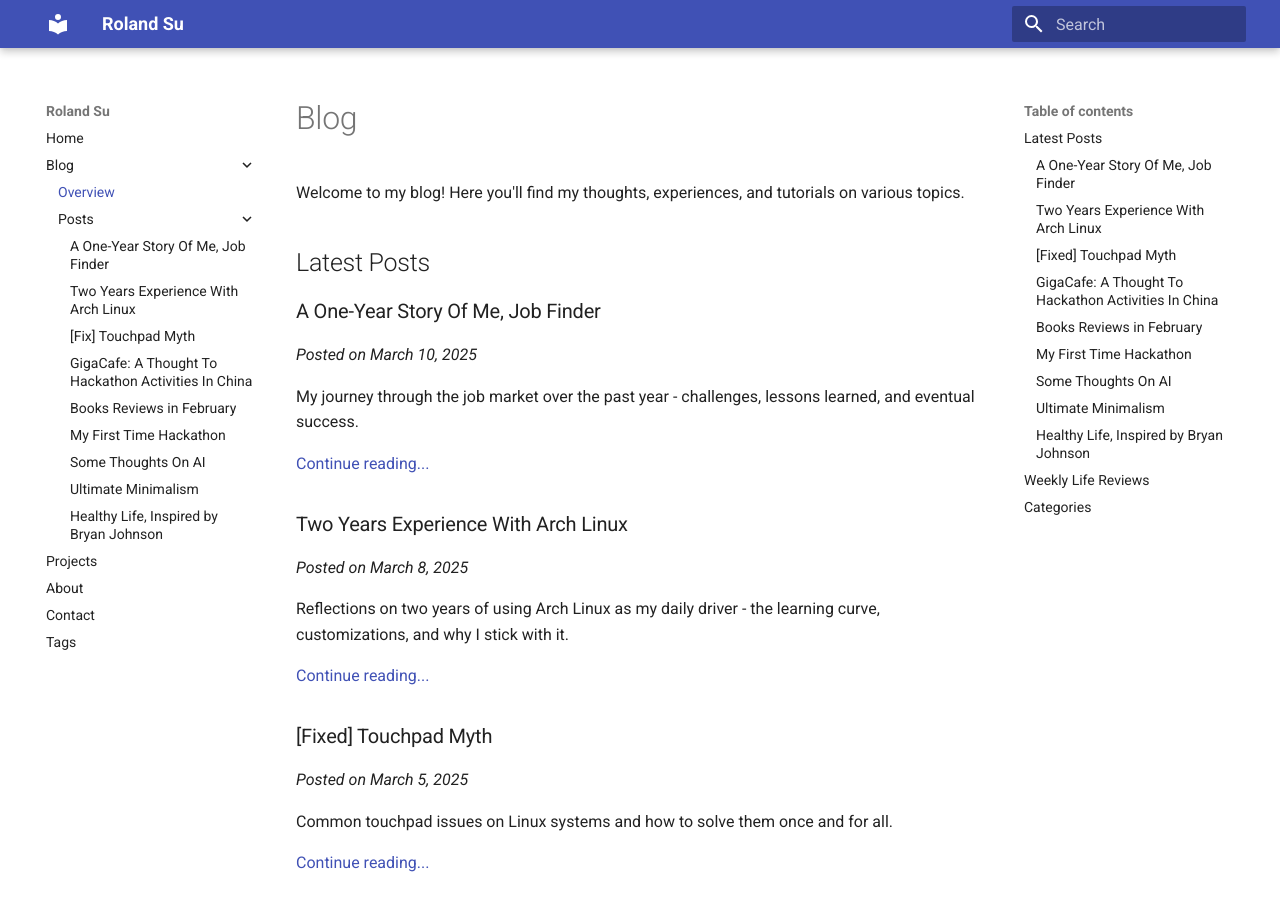
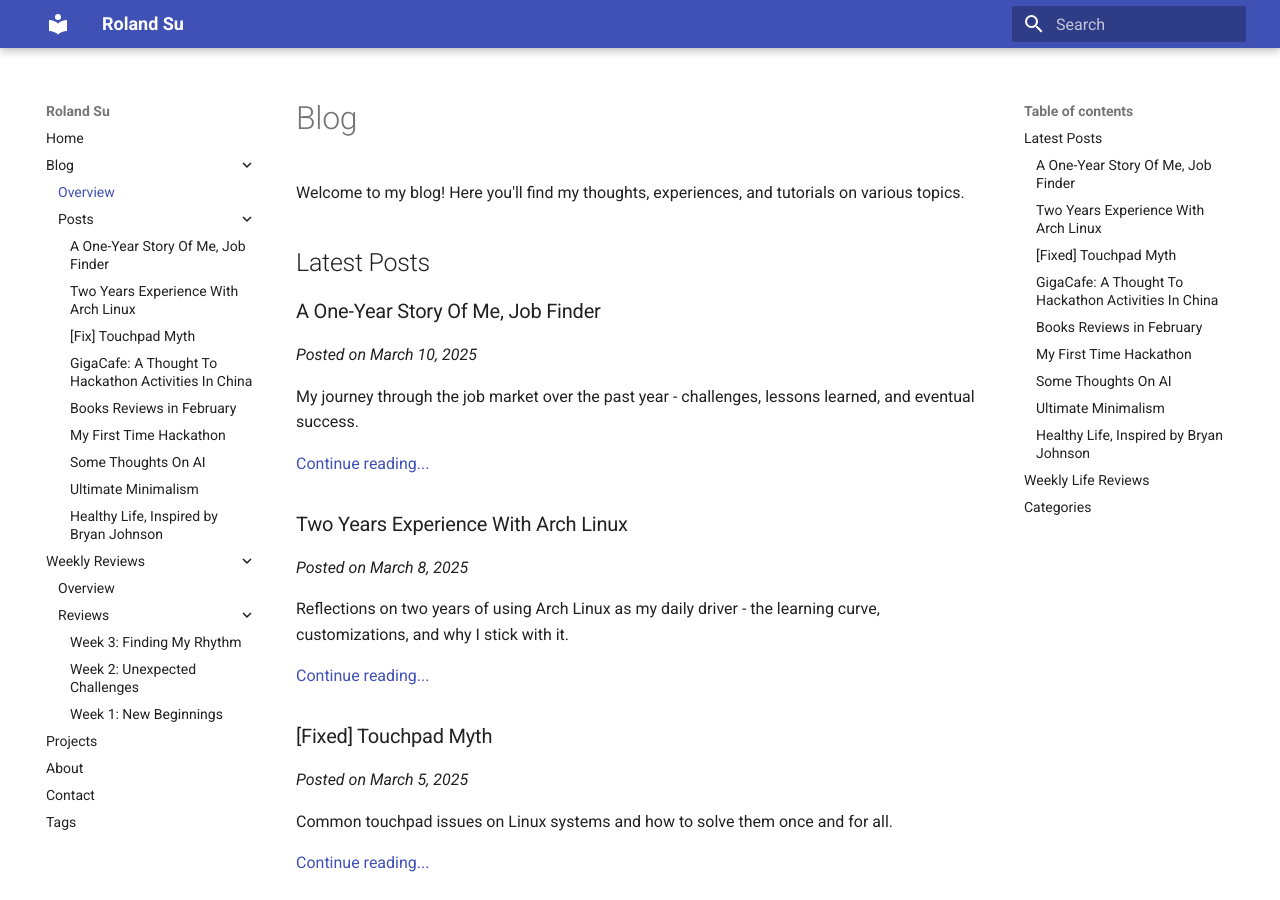
Before and after one commit to liweisu0/blog, an MkDocs documentation site: the page built from docs/blog.md, in a window 1280 px wide and 900 px high. Built offline with MkDocs 1.6.1 and Material for MkDocs 9.7.7, drawn with Linux system fonts in a browser that asks for light colours.

```diff
--- a/docs/blog.md
+++ b/docs/blog.md
@@ -9,63 +9,63 @@ Welcome to my blog! Here you'll find my thoughts, experiences, and tutorials on
 
 My journey through the job market over the past year - challenges, lessons learned, and eventual success.
 
-[Continue reading...](../blog/job-search-journey.md)
+[Continue reading...](/blog/job-search-journey.md)
 
 ### Two Years Experience With Arch Linux
 *Posted on March 8, 2025*
 
 Reflections on two years of using Arch Linux as my daily driver - the learning curve, customizations, and why I stick with it.
 
-[Continue reading...](../blog/arch-linux-experience.md)
+[Continue reading...](/blog/arch-linux-experience.md)
 
 ### [Fixed] Touchpad Myth
 *Posted on March 5, 2025*
 
 Common touchpad issues on Linux systems and how to solve them once and for all.
 
-[Continue reading...](../blog/touchpad-fix.md)
+[Continue reading...](/blog/touchpad-fix.md)
 
 ### GigaCafe: A Thought To Hackathon Activities In China
 *Posted on February 28, 2025*
 
 Exploring the hackathon culture in China through the lens of GigaCafe events - trends, opportunities, and future directions.
 
-[Continue reading...](../blog/gigacafe-hackathons.md)
+[Continue reading...](/blog/gigacafe-hackathons.md)
 
 ### Books Reviews in February
 *Posted on February 27, 2025*
 
 My thoughts on the books I read this month - highlights, recommendations, and key takeaways.
 
-[Continue reading...](../blog/february-book-reviews.md)
+[Continue reading...](/blog/february-book-reviews.md)
 
 ### My First Time Hackathon
 *Posted on Feb 25, 2025*
 
 Excited to share my experience at my first hackathon! It was an incredible journey of learning, collaboration, and pushing boundaries...
 
-[Continue reading...](../blog/my-first-hackathon.md)
+[Continue reading...](/blog/my-first-hackathon.md)
 
 ### Some Thoughts On AI
 *Posted on February 20, 2025*
 
 Reflections on the current state of AI, its impact on society, and where we might be heading.
 
-[Continue reading...](../blog/thoughts-on-ai.md)
+[Continue reading...](/blog/thoughts-on-ai.md)
 
 ### Ultimate Minimalism
 *Posted on February 10, 2025*
 
 My journey toward minimalism - philosophy, practical applications, and how it changed my perspective on possessions.
 
-[Continue reading...](../blog/ultimate-minimalism.md)
+[Continue reading...](/blog/ultimate-minimalism.md)
 
 ### Healthy Life, Inspired by Bryan Johnson
 *Posted on February 1, 2025*
 
 How Bryan Johnson's approach to longevity and health optimization has influenced my own health journey.
 
-[Continue reading...](../blog/healthy-life-bryan-johnson.md)
+[Continue reading...](/blog/healthy-life-bryan-johnson.md)
 
 ## Weekly Life Reviews
 
--- a/mkdocs.yml
+++ b/mkdocs.yml
@@ -49,6 +49,12 @@ nav:
       - 'Some Thoughts On AI': blog/thoughts-on-ai.md
       - 'Ultimate Minimalism': blog/ultimate-minimalism.md
       - 'Healthy Life, Inspired by Bryan Johnson': blog/healthy-life-bryan-johnson.md
+  - Weekly Reviews:
+    - Overview: weekly-reviews.md
+    - Reviews:
+      - 'Week 3: Finding My Rhythm': weekly-reviews/week-3.md
+      - 'Week 2: Unexpected Challenges': weekly-reviews/week-2.md
+      - 'Week 1: New Beginnings': weekly-reviews/week-1.md
   - Projects: projects.md
   - About: about.md
   - Contact: contact.md
```
Also changed, not shown: docs/weekly-reviews.md (+3 -3 lines), docs/blog/arch-linux-experience.md (renamed from blog/arch-linux-experience.md), docs/blog/february-book-reviews.md (renamed from blog/february-book-reviews.md), docs/blog/gigacafe-hackathons.md (renamed from blog/gigacafe-hackathons.md), docs/blog/healthy-life-bryan-johnson.md (renamed from blog/healthy-life-bryan-johnson.md), docs/blog/job-search-journey.md (renamed from blog/job-search-journey.md), docs/blog/my-first-hackathon.md (renamed from blog/my-first-hackathon.md), docs/blog/thoughts-on-ai.md (renamed from blog/thoughts-on-ai.md), docs/blog/touchpad-fix.md (renamed from blog/touchpad-fix.md), docs/blog/ultimate-minimalism.md (renamed from blog/ultimate-minimalism.md), docs/weekly-reviews/week-1.md (renamed from weekly-reviews/week-1.md), docs/weekly-reviews/week-2.md (renamed from weekly-reviews/week-2.md), docs/weekly-reviews/week-3.md (renamed from weekly-reviews/week-3.md).
